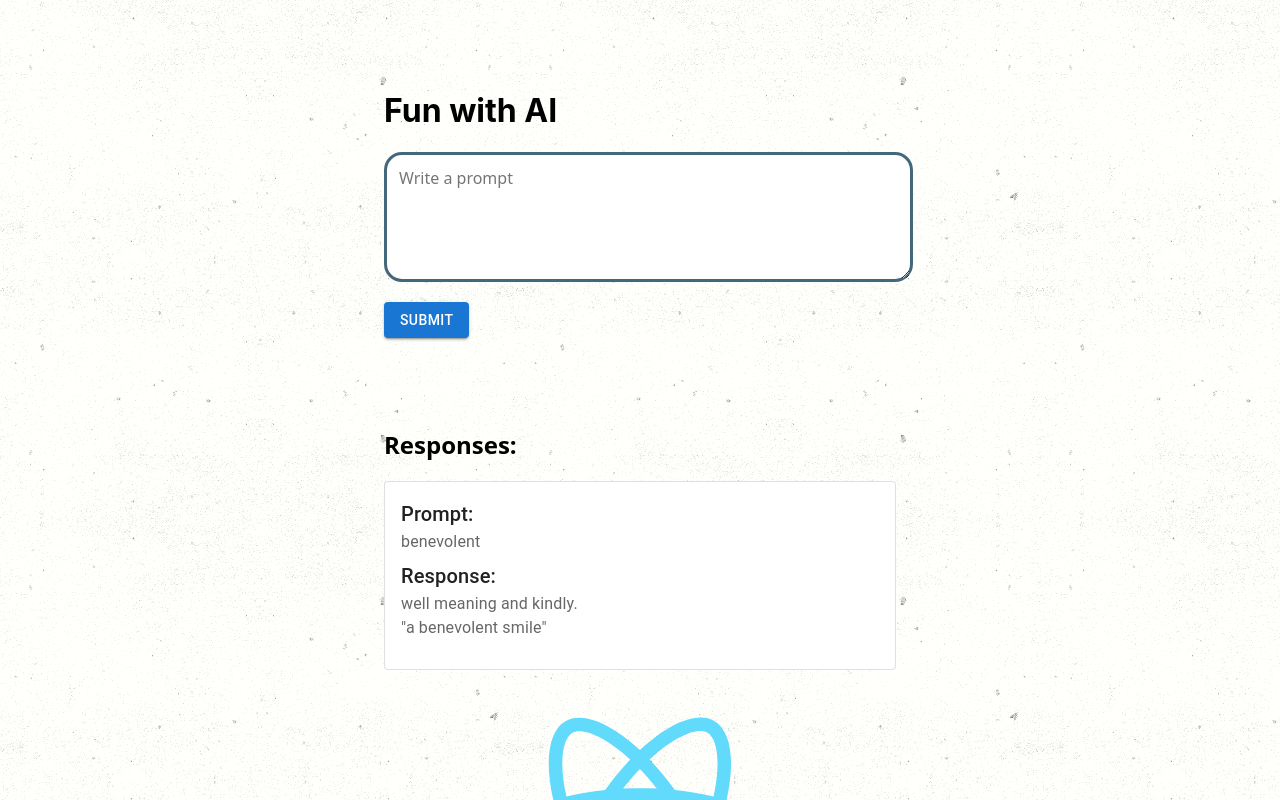
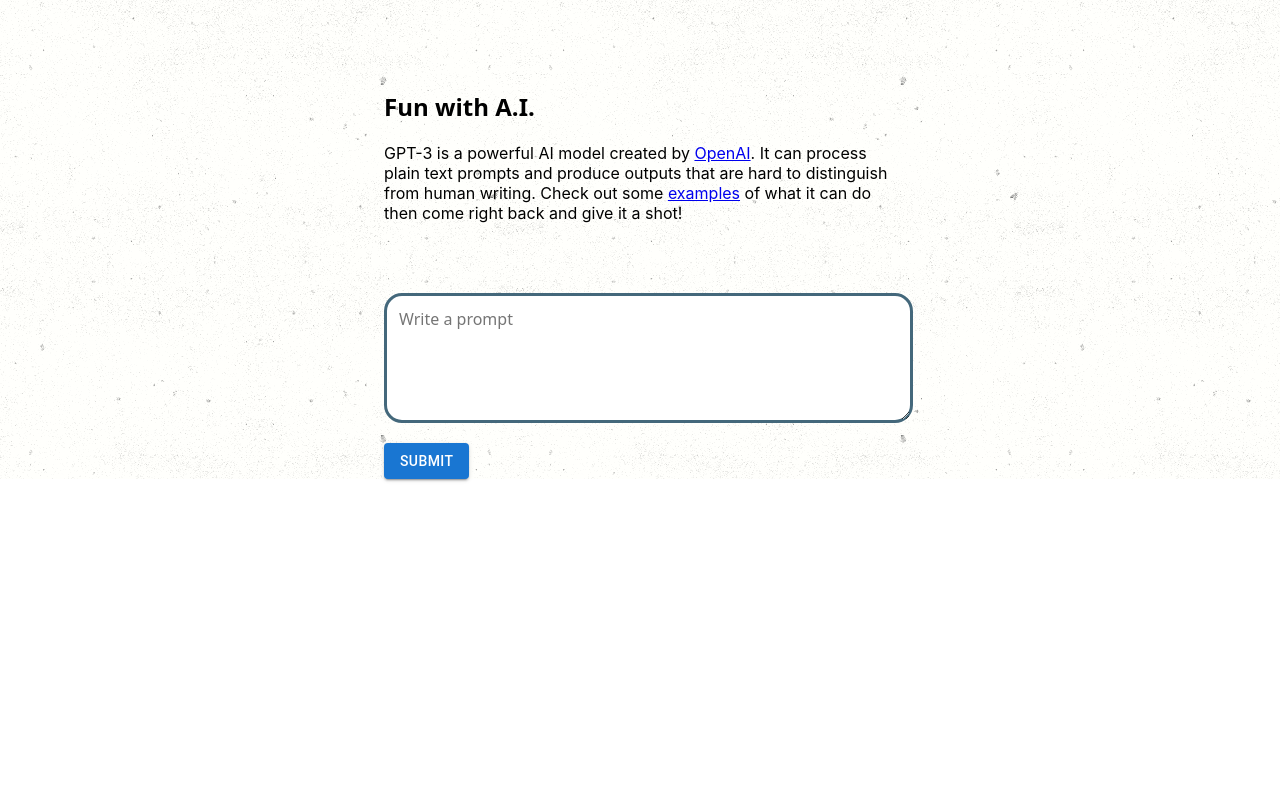
Before and after one commit to KagisoMashigo/fun_with_GPT-3, a React (Create React App) app: page / in a window 1280 px wide. Shown: the top 800 px of the page. Built offline with nearby package versions, Linux system fonts and the light colour scheme; the HTML template or start-up script is replaced by a standard one.

Commit message:
update components

```diff
--- a/src/components/Body.js
+++ b/src/components/Body.js
@@ -1,20 +1,15 @@
 import React from 'react';
-import logo from '../logo.svg';
 import '../styles/Body.css';
-import PromptCard from './atoms/Card';
+import PromptForm from './atoms/Form';
 
 const Body = () => {
 
   return (
     <div className="body">
-      <h2 className='h2'>Responses:</h2>
-      <div>
-        <PromptCard>
-
-        </PromptCard>
+      <div className='form-container'>
+        <PromptForm>
+        </PromptForm>
       </div>
-      <img src={logo} className="App-logo" alt="logo" />
-
     </div>
   )
 }
--- a/src/components/Header.js
+++ b/src/components/Header.js
@@ -1,20 +1,15 @@
 import React from 'react';
 import '../styles/Header.css';
-import PromptForm from './atoms/Form';
 
 const Header = () => {
 
   return (
     <div className="header">
-      <h1 className='h1'>Fun with AI</h1>
-      <div className='form-container'>
-        <PromptForm>
-
-        </PromptForm>
+      <h2 className="h2">Fun with A.I.</h2>
+      <div className="app-description">GPT-3 is a powerful AI model created by <a href="https://openai.com/api/">OpenAI</a>. It can process plain text prompts and produce outputs that are hard to distinguish from human writing. Check out some <a href="https://beta.openai.com/examples/">examples</a> of what it can do then come right back and give it a shot!
       </div>
-
     </div>
-  )
+  );
 }
 
 export default Header
--- a/src/components/atoms/Card.js
+++ b/src/components/atoms/Card.js
@@ -1,42 +1,45 @@
-import * as React from 'react';
-import Box from '@mui/material/Box';
-import Card from '@mui/material/Card';
-// import CardActions from '@mui/material/CardActions';
-import CardContent from '@mui/material/CardContent';
-// import Button from '@mui/material/Button';
-import Typography from '@mui/material/Typography';
-import '../../styles/Card.css';
+import * as React from "react";
+import "../../styles/Card.css";
 
+const ResponseCard = ({ responseData }) => {
+  const savedResponsesString = localStorage.getItem("initial-responses");
+  const parseSavedResponses = JSON.parse(savedResponsesString);
 
-const createContent = () => {
   return (
-    <React.Fragment>
-      <CardContent>
-        <Typography variant="h6" color="text.primary" >
-          Prompt:
-        </Typography>
-        <Typography variant="body1" component="div" color="text.secondary" gutterBottom>
-          benevolent
-        </Typography>
-        <Typography variant="h6" color="text.primary">
-          Response:
-        </Typography>
-        <Typography variant="body1" component="div" color="text.secondary" gutterBottom>
-          well meaning and kindly.
-          <br />
-          {'"a benevolent smile"'}
-        </Typography>
-      </CardContent>
-    </React.Fragment>
+    <section className="response-container">
+      <h2 className="response-header">Responses:</h2>
+
+      {!parseSavedResponses
+        ? responseData.map((response, index) => {
+            return (
+              <div className="card card-1" key={index}>
+                <p className="card-title">
+                  <strong className="bold">Prompt: </strong>
+                  {response.promptRequest}
+                </p>
+                <p className="card-subtitle">
+                  <strong className="bold">Response: </strong>
+                  {response.completionResponse}
+                </p>
+              </div>
+            );
+          })
+        : parseSavedResponses.map((response, index) => {
+            return (
+              <div className="card card-1" key={index}>
+                <p className="card-title">
+                  <strong className="bold">Prompt: </strong>
+                  {response.promptRequest}
+                </p>
+                <p className="card-subtitle">
+                  <strong className="bold">Response: </strong>
+                  {response.completionResponse}
+                </p>
+              </div>
+            );
+          })}
+    </section>
   );
-}
+};
 
-const PromptCard = () => {
-  return (
-    <Box sx={{ minWidth: 275 }}>
-      <Card className='prompt-card' variant="outlined">{createContent()}</Card>
-    </Box>
-  );
-}
-
-export default PromptCard
+export default ResponseCard;
```
Also changed, not shown: src/components/atoms/Button.js (+15 -0 lines).
